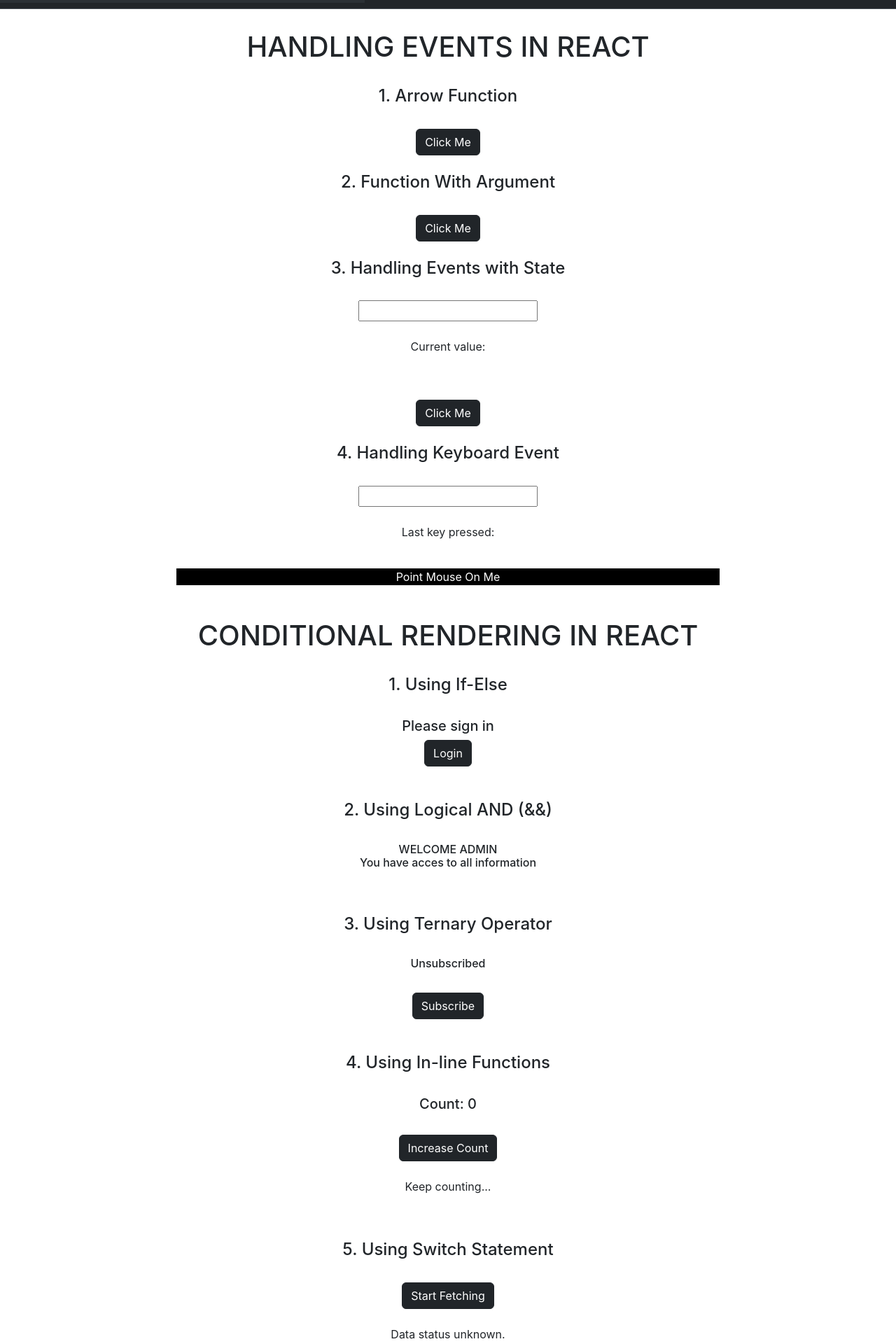
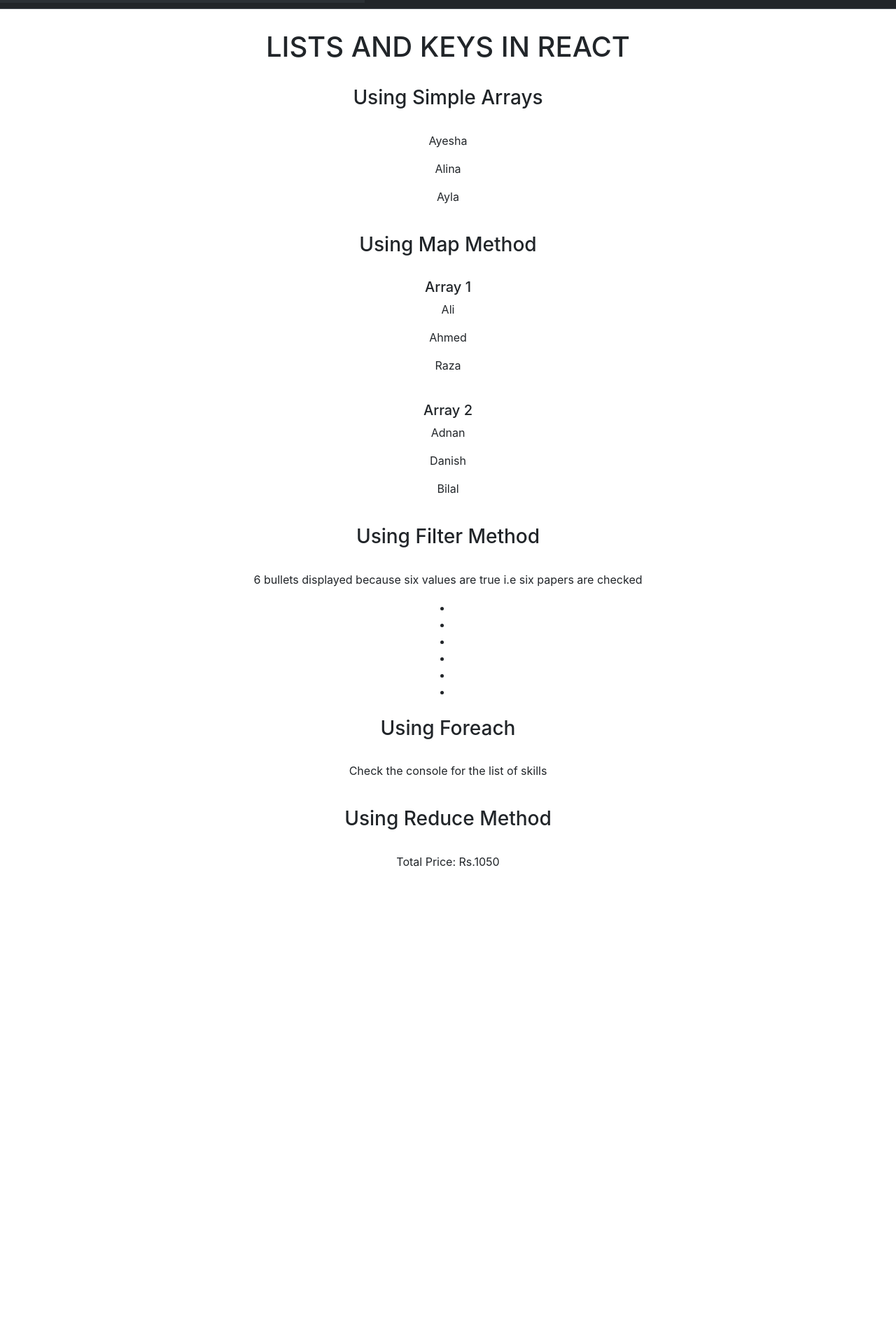
Before and after one commit to ghosiajaved/React, a React (Create React App) app: page / in a window 1280 px wide. Shown: the part 60-1980 px from the top of the page at 70% size. After the commit the page ends 1343 px from the top, so only its background shows below. Built offline with nearby package versions, Linux system fonts and the light colour scheme.

Commit message:
Added lists with map, filter,reduce and foreach

```diff
--- a/src/App.js
+++ b/src/App.js
@@ -2,81 +2,11 @@
 import './App.css';
 import React, { useState } from 'react'
 import Navbar from './components/Navbar';
+import List from './components/List';
 
 
 function App() {
 
-  const handleClick = () => {
-    alert("WELCOME TO HANDLING EVENTS TUTORIAL");
-  }
-
-  const handleMouseOver = () => {
-    alert("Mouse Is Pointed Over Me");
-  }
-
-  function handleClickOp(message) {
-    alert(message);
-  }
-
-  const [inputValue, setInputValue] = useState('');
-
-  function handleChange(e) {
-    setInputValue(e.target.value);
-  }
-
-  function handleClick1(e) {
-    console.log('Event type:', e.type);
-    console.log('Button clicked:', e.target.innerText);
-  }
-
-  const [key, setKey] = useState('');
-
-  function handleKeyDown(event) {
-    setKey(event.key);
-  }
-
-  //If-else
-  const [isLoggedIn, setIsLoggedIn] = useState(false);
-
-  const handleLogin = () => {
-    setIsLoggedIn(true);
-  }
-
-  const handleLogout = () => {
-    setIsLoggedIn(false);
-  }
-
-  //Logical &&
-  const [isAdmin, setIsAdmin] = useState(true);  //hard-coded true... If false nothing will be displayed
-
-  //Ternary Operator
-  const [isSubscribed, setIsSubscribed] = useState(false);
-
-  //In-line functions
-  const [count, setCount] = useState(0);
-
-  function countMessage() {
-    if (count > 10) {
-      return <p>Count is greater than 10 !</p>;
-    }
-    return <p>Keep counting...</p>;
-  }
-
-  //switch statement
-  const [data, setData] = useState('idle');
-
-  const renderData = () => {
-    switch (data) {
-      case 'loading':
-        return <p>Fetching data...</p>;
-      case 'success':
-        return <p>Data fetched successfully !</p>;
-      case 'error':
-        return <p>Error fetching data.</p>;
-      default:
-        return <p>Data status unknown.</p>;
-    }
-  };
 
   return (
 
@@ -87,100 +17,13 @@ function App() {
       <Navbar title="DREAMSCAPE" home="Home" features="Features" about="About" branches="DREAMSCAPE Branches" />
 
       <div className="container" style={{ width: '800px', height: '710px', paddingTop: '30px' }}>
-        <div className='intro'>
 
-          <h1>HANDLING EVENTS IN REACT</h1>
+
+          <h1>LISTS AND KEYS IN REACT</h1>
           <br></br>
-          <div className='clickButton'>
-            <h4>1. Arrow Function</h4> <br></br>
+          <List/>
 
-            <button type="button" class="btn btn-dark" onClick={handleClick}>Click Me</button>
 
-            <br></br><br></br>
-            <h4>2. Function With Argument</h4> <br></br>
-
-            <button type="button" class="btn btn-dark" onClick={() => handleClickOp("Button was clicked!")}>Click Me</button>
-
-          </div>
-          <br></br>
-          <h4>3. Handling Events with State</h4> <br></br>
-
-          <input type="text" value={inputValue} onChange={handleChange} /><br></br><br></br>
-          <p>Current value: {inputValue}</p>
-
-          <br></br><br></br>
-
-          <button type="button" class="btn btn-dark" onClick={handleClick1}>Click Me</button>
-
-          <br></br><br></br>
-
-          <h4>4. Handling Keyboard Event</h4><br></br>
-          <div>
-            <input type="text" onKeyDown={handleKeyDown} />
-            <br></br><br></br>
-            <p>Last key pressed: {key}</p>
-          </div> <br></br>
-
-          <div className='mouseOver' onMouseOver={handleMouseOver}>
-            Point Mouse On Me
-          </div>
-
-        </div>
-        <br></br><br></br>
-
-        <h1>CONDITIONAL RENDERING IN REACT</h1>
-        <br></br>
-        <h4>1. Using If-Else</h4>
-        <br></br>
-        {isLoggedIn ? (
-          <div>
-            <h5>Welcome back!</h5>
-            <button type="button" class="btn btn-dark" onClick={handleLogout}>Logout</button>
-          </div>
-        ) : (
-          <div>
-            <h5>Please sign in</h5>
-            <button type="button" class="btn btn-dark" onClick={handleLogin}>Login</button>
-          </div>
-        )}
-        <br></br><br></br>
-
-        <h4>2. Using Logical AND (&&)</h4><br></br>
-
-        {isAdmin && <h6>WELCOME ADMIN <br></br> <p>You have acces to all information</p></h6>}
-
-        <br></br><br></br>
-
-        <h4>3. Using Ternary Operator</h4><br></br>
-
-        {isSubscribed ? (
-          <div>
-            <h6>Subscribed</h6><br></br>
-            <button class="btn btn-dark" onClick={() => setIsSubscribed(false)}>Unsubscribe</button>
-          </div>
-        ) : (
-          <div>
-            <h6>Unsubscribed</h6><br></br>
-            <button class="btn btn-dark" onClick={() => setIsSubscribed(true)}>Subscribe</button>
-          </div>
-        )}
-
-        <br></br><br></br>
-
-        <h4>4. Using In-line Functions</h4><br></br>
-        <div>
-          <h5>Count: {count}</h5><br></br>
-          <button class="btn btn-dark" onClick={() => setCount(count + 1)}>Increase Count</button><br></br><br></br>
-          {countMessage()}
-        </div>
-        <br></br><br></br>
-
-        <h4>5. Using Switch Statement</h4><br></br>
-        <div>
-          <button class="btn btn-dark" onClick={() => setData('loading')}>Start Fetching</button><br></br><br></br>
-          {renderData()}
-        </div>
-        <br></br><br></br>
 
 
       </div >
--- /dev/null
+++ b/src/components/List.js
@@ -0,0 +1,77 @@
+import React from 'react'
+
+export default function List() {
+
+    const simplenames = ["Ayesha", "Alina", "Ayla"];
+    const name = ["Ali", "Ahmed", "Raza"];
+    const nameList = ["Adnan", "Danish", "Bilal"];
+    const members = nameList.map(names => <p>{names}</p>);
+
+    //list containing checked and unchecked papers
+    const isChecked = [true, false, true, true, false, true, false, false, true, true];
+    const filteredPapers = isChecked.filter(paper => paper.valueOf(true));
+
+    //reduce
+    const skills = [{ name: "MERN" },
+    { name: "MEAN" },
+    { name: "ML" }
+    ];
+
+    //foreach
+    //console.log(skills);
+    skills.forEach(skill => {
+        console.log(skill.name);
+    })
+
+    //reduce
+
+    const products = [
+        { name: 'Pringles', price: 600 },
+        { name: 'Spicy Potato chips', price: 300 },
+        { name: 'Hersheys bar', price: 150 },
+    ];
+
+
+    const totalAmount = products.reduce((accumulator, product) => accumulator + product.price, 0);
+
+
+
+    return (
+        <div>
+            <h3>Using Simple Arrays </h3><br></br>
+            <p>{simplenames[0]}</p>
+            <p>{simplenames[1]}</p>
+            <p>{simplenames[2]}</p>
+            <br></br>
+
+            <h3>Using Map Method </h3><br></br>
+            <h5>Array 1</h5>
+            {
+                name.map(name => <p>{name}</p>)
+            }
+            <br></br>
+
+            <h5>Array 2</h5>
+            <div>{members}</div>
+            <br></br>
+
+            <h3>Using Filter Method </h3><br></br>
+            <p>6 bullets displayed because six values are true i.e six papers are checked</p>
+            {
+                filteredPapers.map(paper => <li key={paper.id}>{paper.name}</li>)
+            }
+            <br></br>
+
+            <h3>Using Foreach </h3><br></br>
+            <p>Check the console for the list of skills</p>
+            <br></br>
+
+            <h3>Using Reduce Method </h3><br></br>
+            <p>Total Price: Rs.{totalAmount}</p>
+            <br></br>
+
+
+
+        </div>
+    )
+}
```
